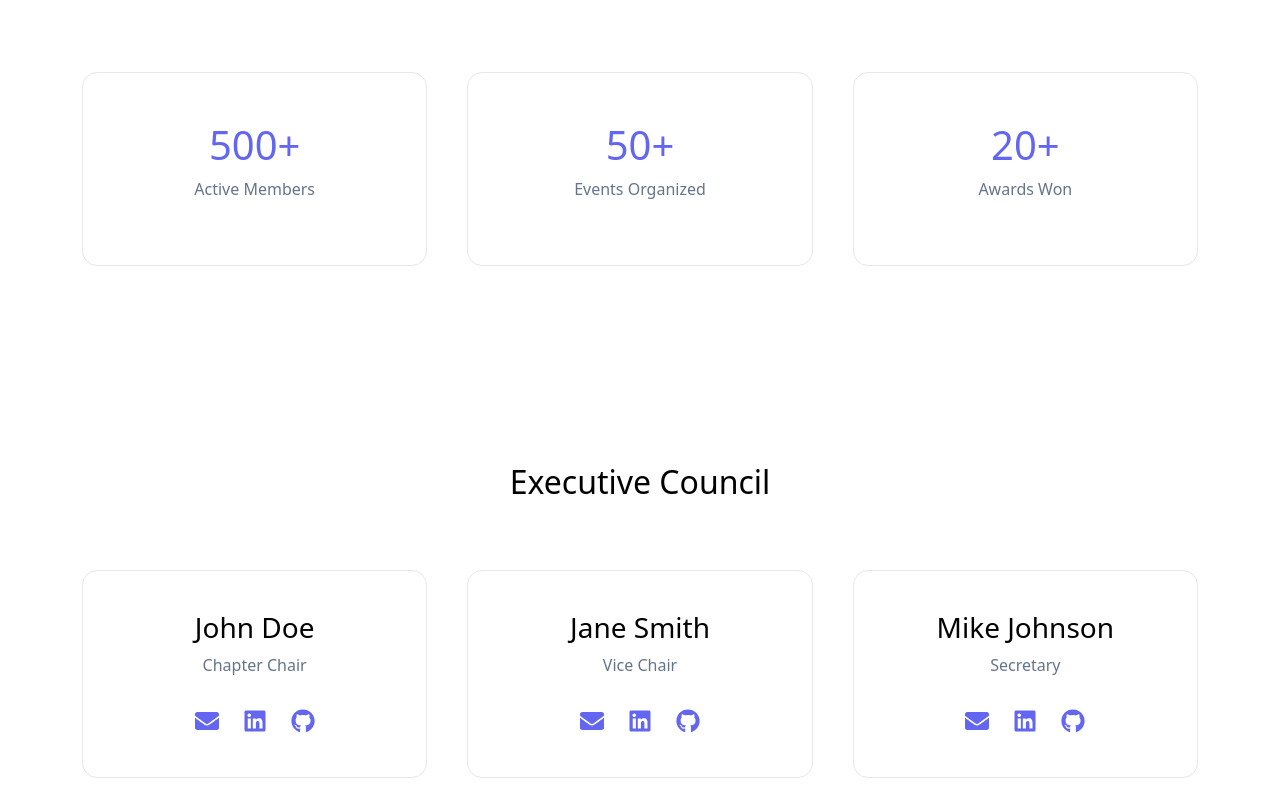
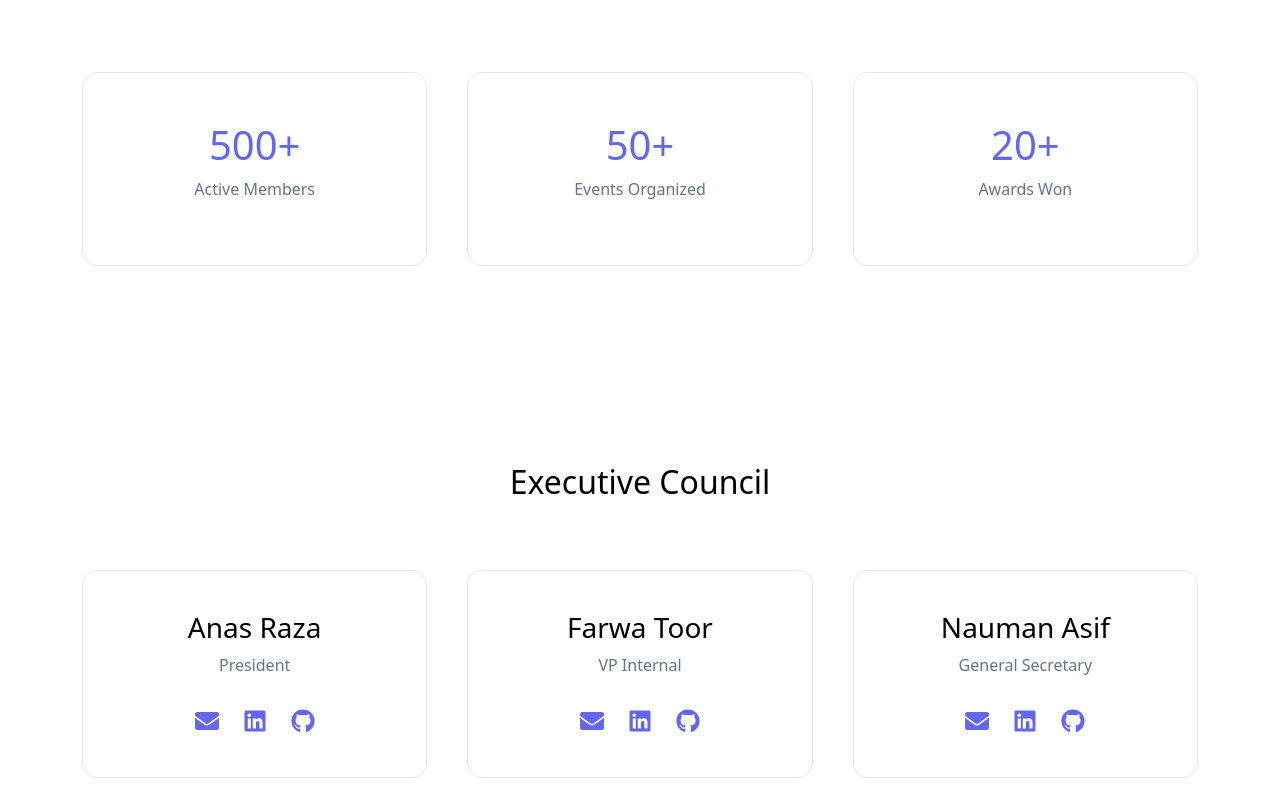
Before and after one commit to I-amCoder/soloist, a React (Create React App) app in the folder Frontend/: page /about in a window 1280 px wide. Shown: the part 2000-2797 px from the top of the page. Built offline with nearby package versions, Linux system fonts and the light colour scheme.

Commit message:
Add exectives data

```diff
--- a/Frontend/src/components/Pages/About/AboutUs.jsx
+++ b/Frontend/src/components/Pages/About/AboutUs.jsx
@@ -10,25 +10,32 @@ const AboutUs = () => {
 
   const executiveMembers = [
     {
-      name: "John Doe",
-      role: "Chapter Chair",
-      email: "chair@acmchapter.org",
-      linkedin: "https://linkedin.com/in/johndoe",
-      github: "https://github.com/johndoe"
+      name: "Anas Raza",
+      role: "President",
+      email: "president.acm@example.com",
+      linkedin: "https://linkedin.com/in/anasraza",
+      github: "https://github.com/anasraza"
     },
     {
-      name: "Jane Smith",
-      role: "Vice Chair",
-      email: "vicechair@acmchapter.org",
-      linkedin: "https://linkedin.com/in/janesmith",
-      github: "https://github.com/janesmith"
+      name: "Farwa Toor",
+      role: "VP Internal",
+      email: "vpinternal.acm@example.com",
+      linkedin: "https://linkedin.com/in/farwatoor",
+      github: "https://github.com/farwatoor"
     },
     {
-      name: "Mike Johnson",
-      role: "Secretary",
-      email: "secretary@acmchapter.org",
-      linkedin: "https://linkedin.com/in/mikejohnson",
-      github: "https://github.com/mikejohnson"
+      name: "Nauman Asif",
+      role: "General Secretary",
+      email: "secretary.acm@example.com",
+      linkedin: "https://linkedin.com/in/naumanasif",
+      github: "https://github.com/naumanasif"
+    },
+    {
+      name: "Nadir Hussain",
+      role: "Treasurer",
+      email: "treasurer.acm@example.com",
+      linkedin: "https://linkedin.com/in/nadirhussain",
+      github: "https://github.com/nadirhussain"
     }
   ];
 
--- a/Frontend/src/components/Pages/Team.jsx
+++ b/Frontend/src/components/Pages/Team.jsx
@@ -13,8 +13,8 @@ const Team = () => {
         transition={{ duration: 0.5 }}
       >
         <div className="container">
-          <h1>Our Team</h1>
-          <p>Meet the dedicated individuals behind our hackathon community</p>
+          <h1>ACM Executive Council</h1>
+          <p>Meet the dedicated leaders driving our ACM Student Chapter forward</p>
         </div>
       </motion.div>
       <ExecutiveMembers />
--- a/Frontend/src/data/mock/team.json
+++ b/Frontend/src/data/mock/team.json
@@ -2,12 +2,12 @@
   "executives": [
     {
       "id": 1,
-      "name": "Sarah Chen",
+      "name": "Anas Raza",
       "role": "President",
       "image": "https://images.unsplash.com/photo-1573497019940-1c28c88b4f3e",
       "description": "Leading ACM's vision for innovative hackathons and tech events. Passionate about creating inclusive tech communities and fostering innovation through collaborative events.",
       "department": "Computer Science",
-      "year": "Senior",
+      "year": "Final Year",
       "socialLinks": {
         "linkedin": "https://linkedin.com/in/sarahchen",
         "github": "https://github.com/sarahchen",
@@ -16,41 +16,41 @@
     },
     {
       "id": 2,
-      "name": "Michael Rodriguez",
-      "role": "Technical Director",
-      "image": "https://images.unsplash.com/photo-1556157382-97eda2f9e2bf",
-      "description": "Overseeing technical aspects of our hackathon platforms. Expert in cloud infrastructure and DevOps practices with a focus on scalable solutions.",
-      "department": "Software Engineering",
-      "year": "Junior",
+      "name": "Farwa Toor",
+      "role": "VP Internal",
+      "image": "https://images.unsplash.com/photo-1573496359142-b8d87734a5a2",
+      "description": "Managing internal operations and coordinating with different departments to ensure smooth execution of ACM initiatives.",
+      "department": "Computer Science",
+      "year": "Final Year",
       "socialLinks": {
-        "linkedin": "https://linkedin.com/in/mrodriguez",
-        "github": "https://github.com/mrodriguez"
+        "linkedin": "https://linkedin.com/in/farwatoor",
+        "github": "https://github.com/farwatoor"
       }
     },
     {
       "id": 3,
-      "name": "Aisha Patel",
-      "role": "Event Coordinator",
+      "name": "Nauman Asif",
+      "role": "General Secretary",
       "image": "https://images.unsplash.com/photo-1573496359142-b8d87734a5a2",
-      "description": "Organizing and managing our signature hackathon events. Specializes in creating engaging tech events that bring together students and industry professionals.",
-      "department": "Business Analytics",
-      "year": "Senior",
+      "description": "Overseeing administrative tasks and maintaining effective communication between members and the executive council.",
+      "department": "Computer Science",
+      "year": "Final Year",
       "socialLinks": {
-        "linkedin": "https://linkedin.com/in/aishapatel",
-        "twitter": "https://twitter.com/aishapatel"
+        "linkedin": "https://linkedin.com/in/naumanasif",
+        "github": "https://github.com/naumanasif"
       }
     },
     {
       "id": 4,
-      "name": "David Kim",
-      "role": "Marketing Lead",
+      "name": "Nadir Hussain",
+      "role": "Treasurer",
       "image": "https://images.unsplash.com/photo-1542190891-2093d38760f2",
-      "description": "Driving outreach and community engagement for our hackathon initiatives. Focused on building partnerships and expanding our reach in the tech community.",
-      "department": "Marketing",
-      "year": "Junior",
+      "description": "Managing financial operations and ensuring efficient allocation of resources for ACM activities and events.",
+      "department": "Computer Science",
+      "year": "Final Year",
       "socialLinks": {
-        "linkedin": "https://linkedin.com/in/davidkim",
-        "twitter": "https://twitter.com/davidkim"
+        "linkedin": "https://linkedin.com/in/nadirhussain",
+        "github": "https://github.com/nadirhussain"
       }
     }
   ]
```
